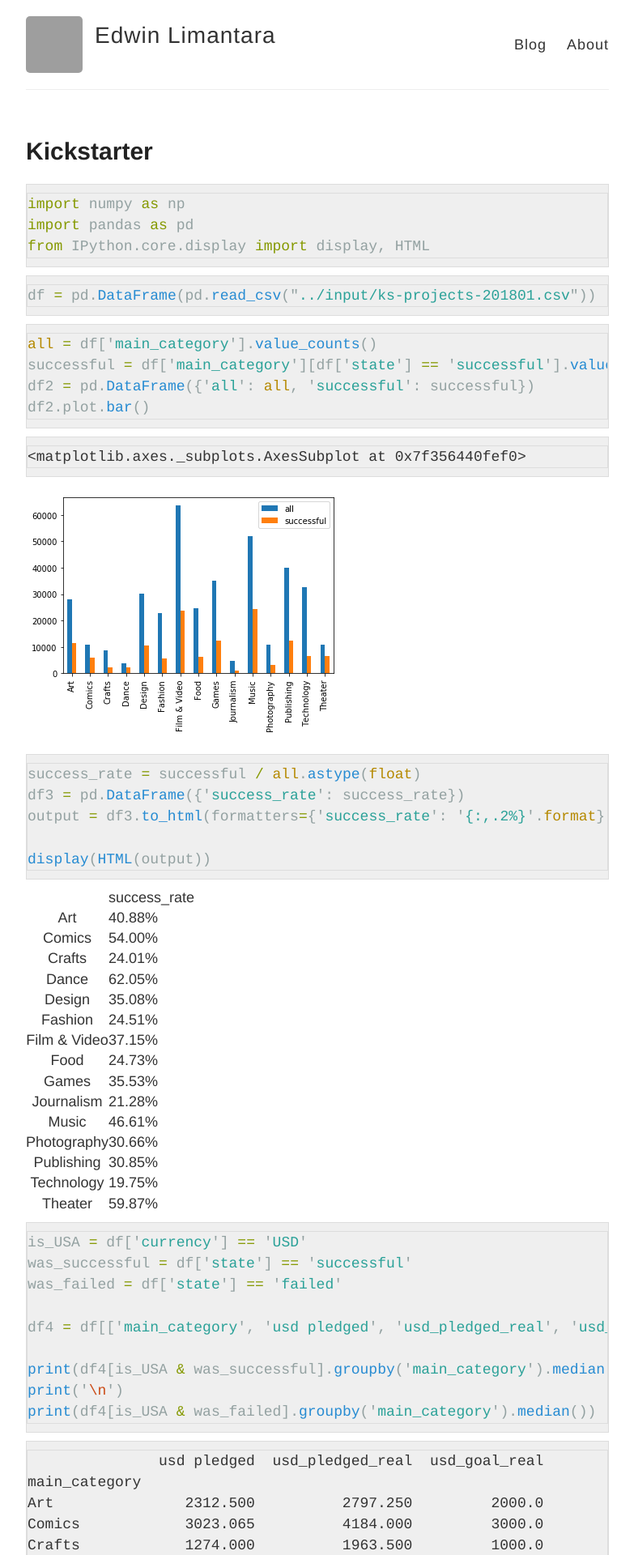
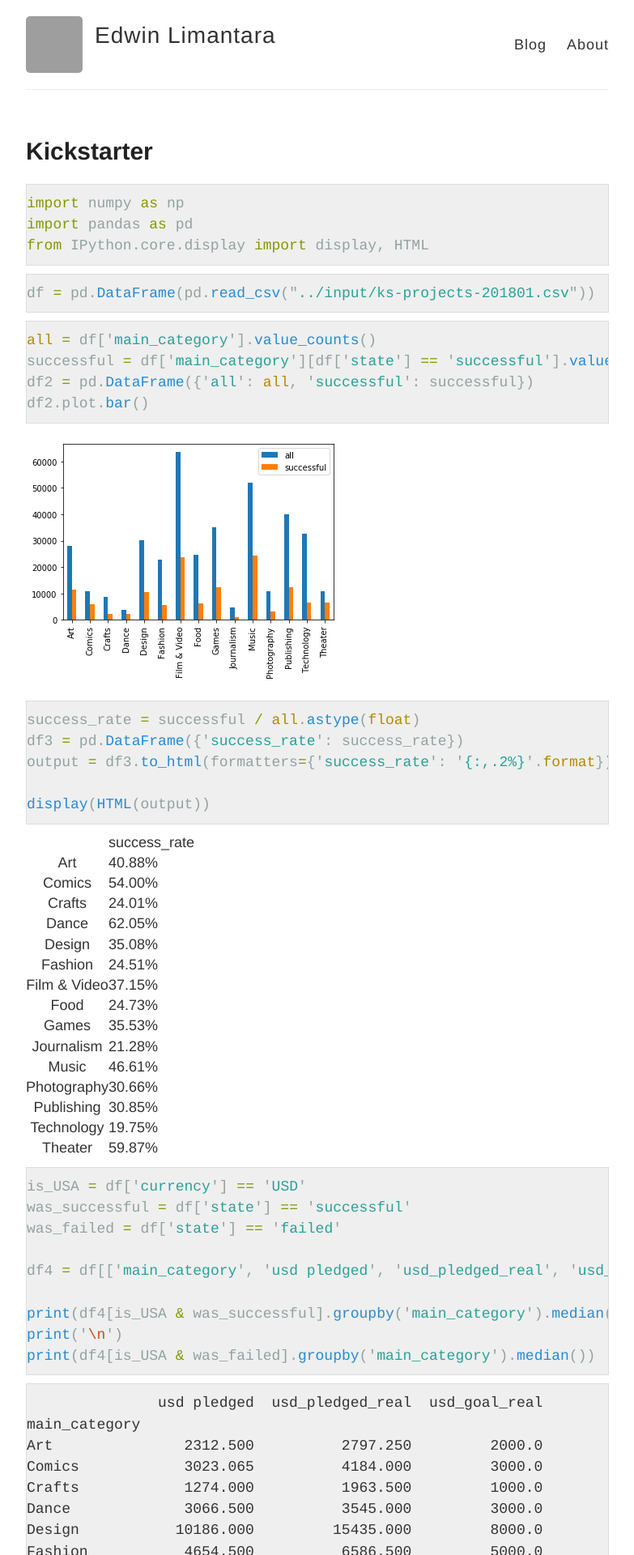
Before and after one commit to Limantara/edwinlimantara.github.io, a Jekyll site: the page built from _posts/2018-3-8-Kickstarter.md, in a window 1280 px wide. Shown: the top 1920 px of the page at 81% size, without its empty margins (248-1031 px from the left). Built offline with Jekyll 4.4.1, drawn with Linux system fonts in a browser that asks for light colours; our own code applies the rules of GitHub Pages for plain Markdown files; grey boxes are pictures that could not be loaded.

Commit message:
edit css

````diff
--- a/_posts/2018-3-8-Kickstarter.md
+++ b/_posts/2018-3-8-Kickstarter.md
@@ -18,14 +18,6 @@ successful = df['main_category'][df['state'] == 'successful'].value_counts()
 df2 = pd.DataFrame({'all': all, 'successful': successful})
 df2.plot.bar()
 ```
-
-
-
-
-    <matplotlib.axes._subplots.AxesSubplot at 0x7f356440fef0>
-
-
-
 
 ![png]({{"../images/notebook_2_1.png"}})
 
--- a/style.scss
+++ b/style.scss
@@ -287,3 +287,7 @@ footer {
 // ... Otherwise it really bloats up the top of the CSS file and makes it difficult to find the start
 @import "highlights";
 @import "svg-icons";
+
+pre.highlight {
+  border: 0;
+}
````
